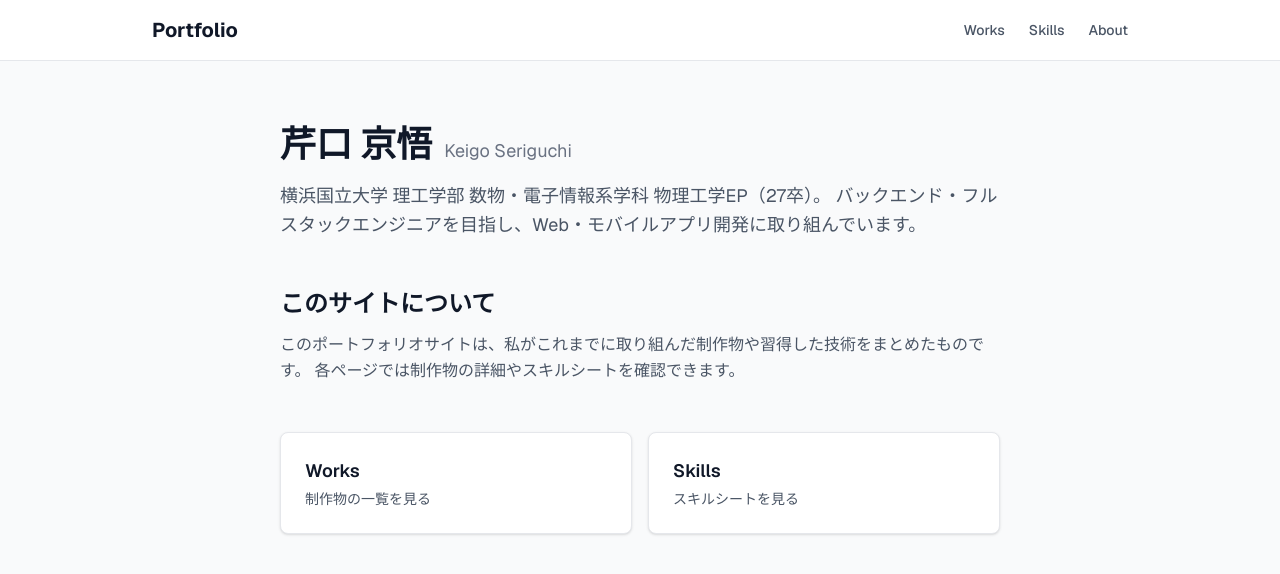
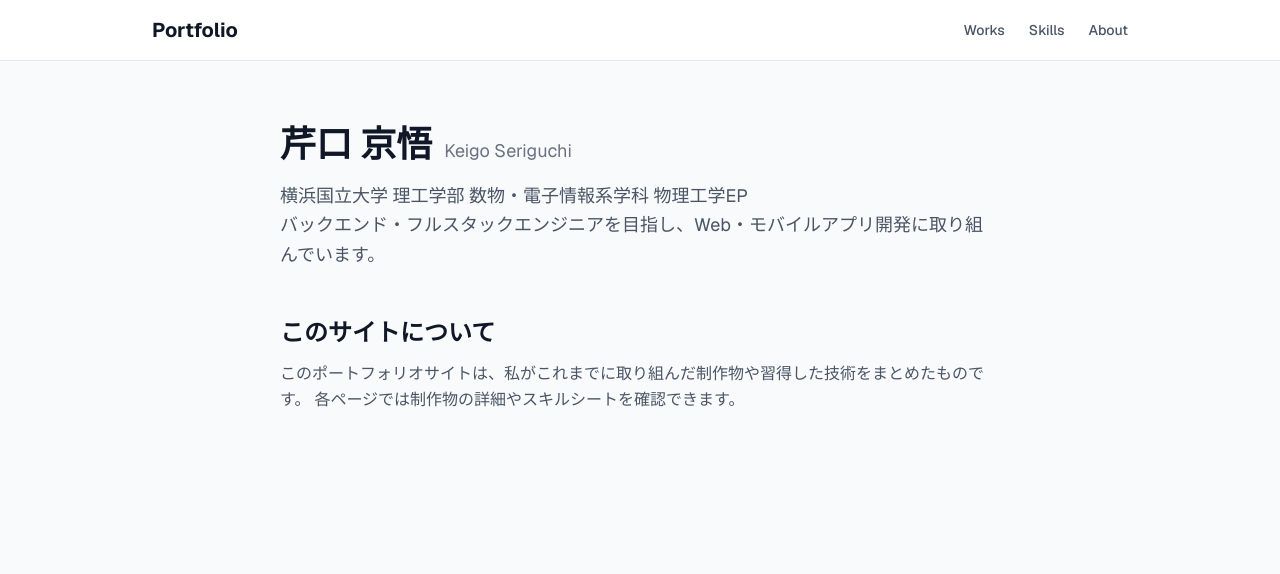
Before and after one commit to Seripro/portfolio, a Next.js app: page / in a window 1280 px wide. Shown: the top 574 px of the page. Built offline with nearby package versions, Linux system fonts and the light colour scheme.

Commit message:
トップページの内容を修正

```diff
--- a/app/page.tsx
+++ b/app/page.tsx
@@ -11,7 +11,8 @@ export default function Page() {
           </span>
         </h1>
         <p className="mt-4 text-lg leading-relaxed text-gray-600">
-          横浜国立大学 理工学部 数物・電子情報系学科 物理工学EP（27卒）。
+          横浜国立大学 理工学部 数物・電子情報系学科 物理工学EP
+          <br />
           バックエンド・フルスタックエンジニアを目指し、Web・モバイルアプリ開発に取り組んでいます。
         </p>
       </section>
@@ -25,31 +26,6 @@ export default function Page() {
           各ページでは制作物の詳細やスキルシートを確認できます。
         </p>
       </section>
-
-      <nav className="mt-12 grid gap-4 sm:grid-cols-2">
-        <Link
-          href="/projects"
-          className="group rounded-lg border border-gray-200 bg-white p-6 shadow-sm transition-shadow hover:shadow-md"
-        >
-          <h3 className="text-lg font-semibold text-gray-900 group-hover:text-blue-600 transition-colors">
-            Works
-          </h3>
-          <p className="mt-1 text-sm text-gray-600">
-            制作物の一覧を見る
-          </p>
-        </Link>
-        <Link
-          href="/skills"
-          className="group rounded-lg border border-gray-200 bg-white p-6 shadow-sm transition-shadow hover:shadow-md"
-        >
-          <h3 className="text-lg font-semibold text-gray-900 group-hover:text-blue-600 transition-colors">
-            Skills
-          </h3>
-          <p className="mt-1 text-sm text-gray-600">
-            スキルシートを見る
-          </p>
-        </Link>
-      </nav>
     </div>
   );
 }
```
